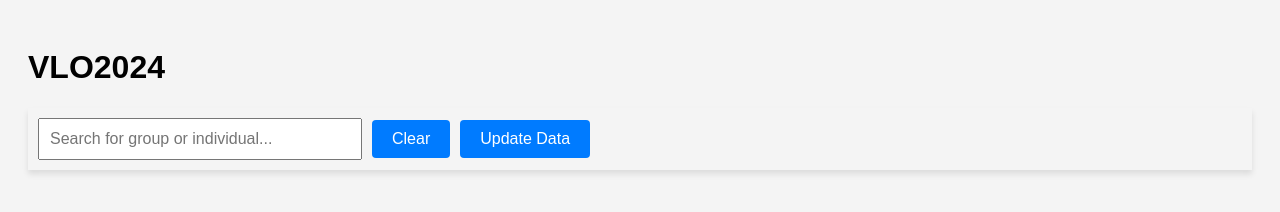
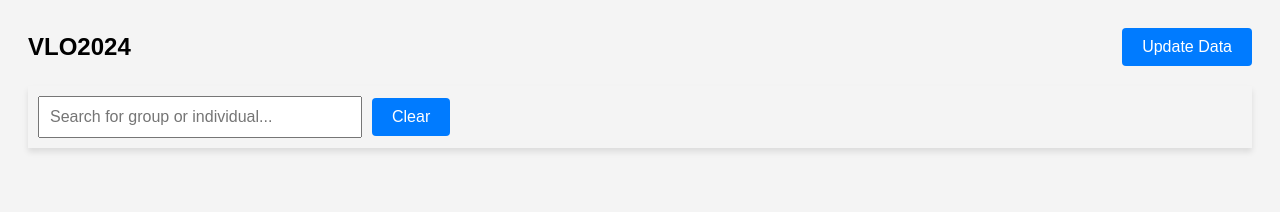
Before and after one commit to kristjanhollo/VLO2024, a website: page public/index.html in a window 1280 px wide. Drawn offline with nearby package versions, Linux system fonts and the light colour scheme; no server answers.

Commit message:
Update index.html

```diff
--- a/public/index.html
+++ b/public/index.html
@@ -9,6 +9,32 @@
             font-family: Arial, sans-serif;
             background-color: #f4f4f4;
             padding: 20px;
+        }
+
+        .header {
+            display: flex;
+            justify-content: space-between;
+            align-items: center;
+            margin-bottom: 20px;
+        }
+
+        h1 {
+            margin: 0;
+            font-size: 24px;
+        }
+
+        .update-button {
+            padding: 10px 20px;
+            font-size: 16px;
+            cursor: pointer;
+            background-color: #007bff;
+            color: white;
+            border: none;
+            border-radius: 4px;
+        }
+
+        .update-button:hover {
+            background-color: #0056b3;
         }
 
         .search-bar {
@@ -94,13 +120,16 @@
 </head>
 <body>
 
-    <h1>VLO2024</h1>
+    <!-- Header with Title and Update Button -->
+    <div class="header">
+        <h1>VLO2024</h1>
+        <button id="updateDataBtn" class="update-button">Update Data</button> <!-- Update Button -->
+    </div>
 
     <!-- Search Bar -->
     <div class="search-bar">
         <input type="text" id="searchInput" placeholder="Search for group or individual...">
         <button id="clearSearchBtn">Clear</button>
-        <button id="updateDataBtn">Update Data</button> <!-- Update Button -->
     </div>
 
     <!-- Group List -->
@@ -217,6 +246,12 @@
 
         // Handle search input (handles both groups and users)
         const searchInput = document.getElementById("searchInput");
+
+        // Automatically clear the search box when clicked
+        searchInput.addEventListener('focus', function() {
+            searchInput.value = ''; // Clear search input on focus
+        });
+
         searchInput.addEventListener('input', function () {
             filterGroups(searchInput.value); // Apply search filter when typing
         });
```
